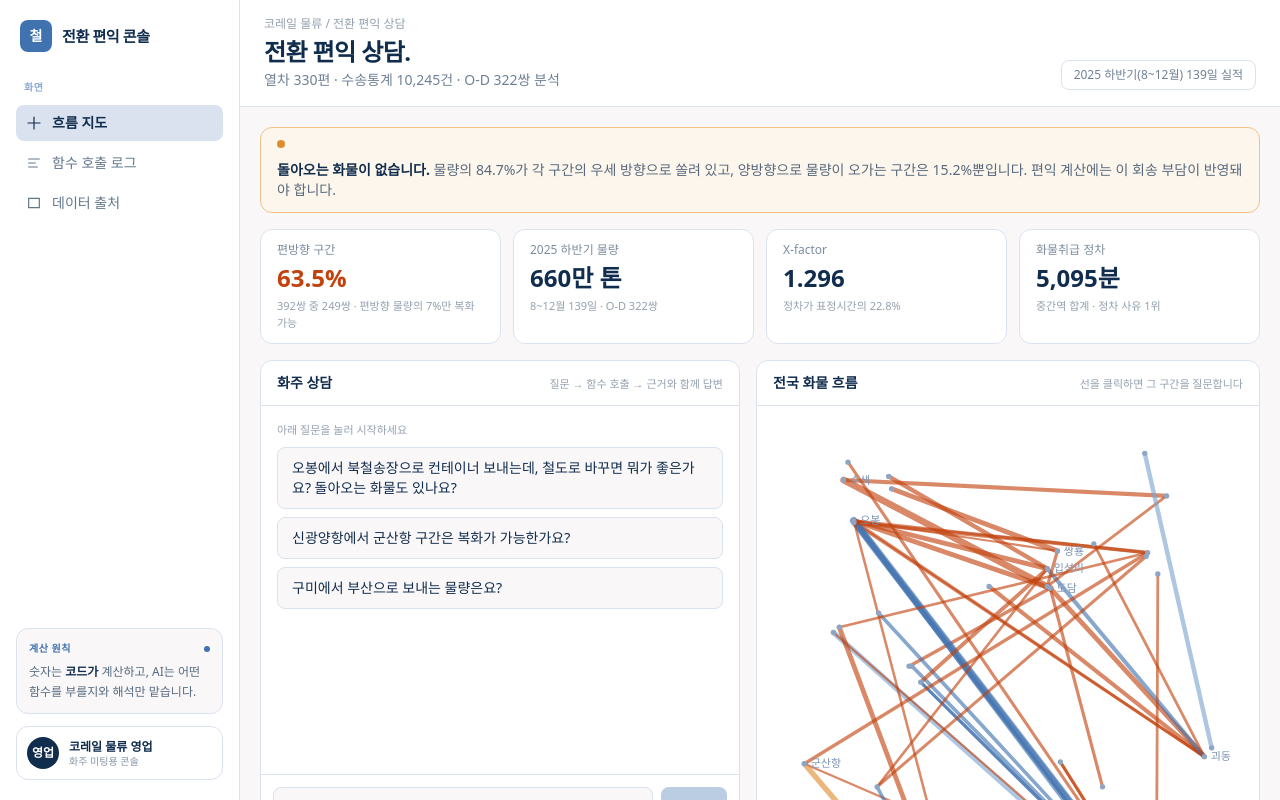
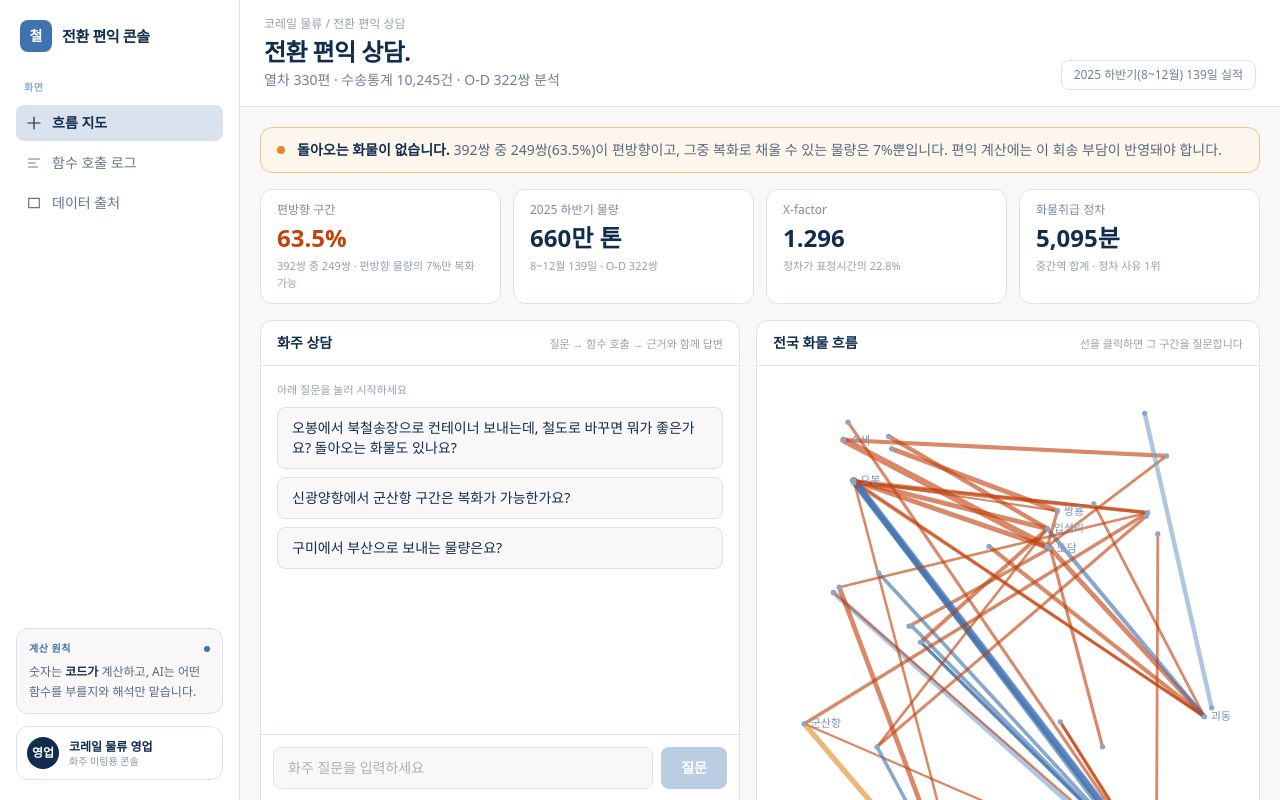
Before and after one commit to for-romanxe/mulkathon_finals, a Next.js app: page / in a window 1280 px wide. Built offline with nearby package versions, Linux system fonts and the light colour scheme.

Commit message:
fix: 경고 배너를 KPI 카드와 같은 값으로
한 화면에 편방향이 63.5%(카드)와 84.7%(배너)로 동시에 떴다.
84.7은 톤 기준이고 발표 헤드라인은 63.5(쌍 기준)다.
15.2%는 #69 이후 재생성되지 않은 summary.json 값이라 실제(15.8)와도 다르다.

```diff
--- a/src/app/page.tsx
+++ b/src/app/page.tsx
@@ -324,9 +324,12 @@ export default function Home() {
               <p className="text-sm">
                 <strong>돌아오는 화물이 없습니다.</strong>{" "}
                 <span className="text-[#112d4e]/70">
-                  물량의 {summary.od.dominant_dir_ton_pct}%가 각 구간의 우세 방향으로 쏠려 있고, 양방향으로 물량이
-                  오가는 구간은 {summary.od.bidirectional_pair_pct}%뿐입니다. 편익 계산에는 이 회송 부담이 반영돼야
-                  합니다.
+                  {/* KPI 카드와 같은 계산값을 쓴다. summary.json의 dominant_dir_ton_pct(84.7)는
+                      톤 기준이라 발표 헤드라인(63.5%, 쌍 기준)과 다르고, bidirectional_pair_pct는
+                      #69 이후 재생성되지 않은 값이다(#100). 한 화면에 두 숫자가 뜨면 안 된다. */}
+                  {backhaul
+                    ? `${backhaul.pairs}쌍 중 ${backhaul.oneWay}쌍(${((backhaul.oneWay / backhaul.pairs) * 100).toFixed(1)}%)이 편방향이고, 그중 복화로 채울 수 있는 물량은 ${backhaul.backhaulPct}%뿐입니다. 편익 계산에는 이 회송 부담이 반영돼야 합니다.`
+                    : "편방향 집계를 불러오는 중입니다."}
                 </span>
               </p>
             </div>
```
